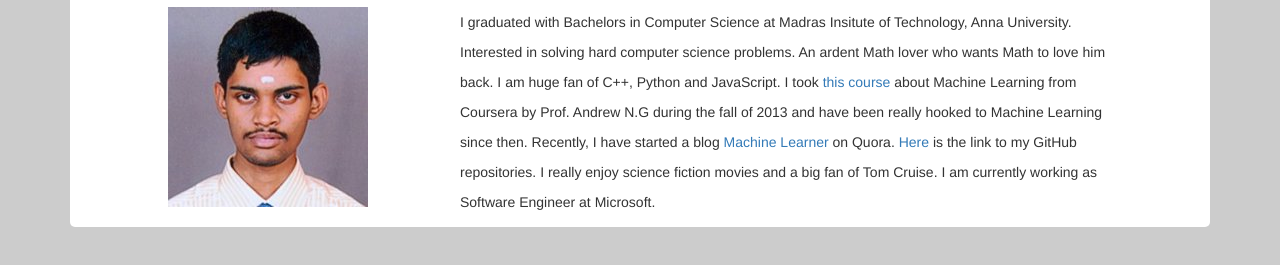
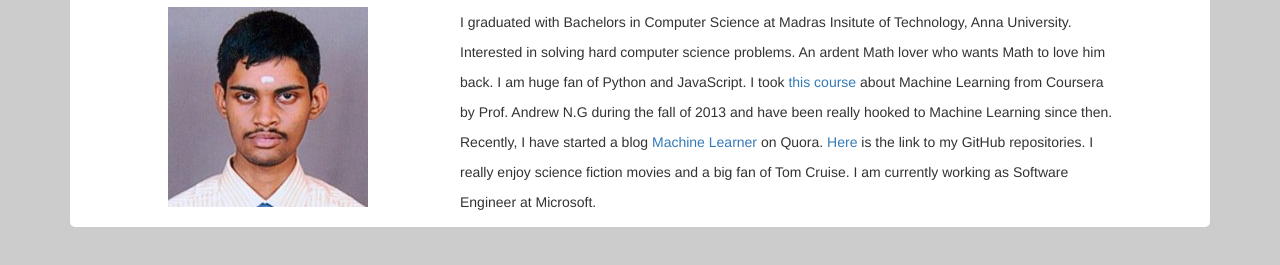
Before and after one commit to harihari1989/harihari1989.github.io, a plain HTML site: page index.html in a window 1280 px wide. Shown: the part 133-398 px from the top of the page. Drawn offline with nearby package versions, Linux system fonts and the light colour scheme.

Commit message:
Update index.html

```diff
--- a/index.html
+++ b/index.html
@@ -67,7 +67,7 @@
 											<img ng-src="hari.jpg"></img>
 										</div>
 										<div class="col-md-7">
-											<p>I graduated with Bachelors in Computer Science at Madras Insitute of Technology, Anna University. Interested in solving hard computer science problems. An ardent Math lover who wants Math to love him back. I am huge fan of C++, Python and JavaScript. I took <a href="https://www.coursera.org/course/ml">this course</a> about Machine Learning from Coursera by Prof. Andrew N.G during the fall of 2013 and have been really hooked to Machine Learning since then. Recently, I have started a blog <a href="http://machinelearner.quora.com/">Machine Learner</a> on Quora. <a href="https://github.com/harihari1989">Here</a> is the link to my GitHub repositories. I really enjoy science fiction movies and a big fan of Tom Cruise. I am currently working as Software Engineer at Microsoft.</p>
+											<p>I graduated with Bachelors in Computer Science at Madras Insitute of Technology, Anna University. Interested in solving hard computer science problems. An ardent Math lover who wants Math to love him back. I am huge fan of Python and JavaScript. I took <a href="https://www.coursera.org/course/ml">this course</a> about Machine Learning from Coursera by Prof. Andrew N.G during the fall of 2013 and have been really hooked to Machine Learning since then. Recently, I have started a blog <a href="http://machinelearner.quora.com/">Machine Learner</a> on Quora. <a href="https://github.com/harihari1989">Here</a> is the link to my GitHub repositories. I really enjoy science fiction movies and a big fan of Tom Cruise. I am currently working as Software Engineer at Microsoft.</p>
 										</div>
 									</div>
 								</div>
@@ -157,8 +157,8 @@
 									<li>LinkedIn: <a href="https://www.linkedin.com/pub/hariharan-anantharaman/27/916/474">Hariharan Anantharaman</a></li>
 									<li>GitHub: <a href="harihari1989">harihari1989</a></li>
 								</ul>
-              						</div>
-            					</div>
+              </div>
+            </div>
 					</div>
 				</div>
 			</div>
```
